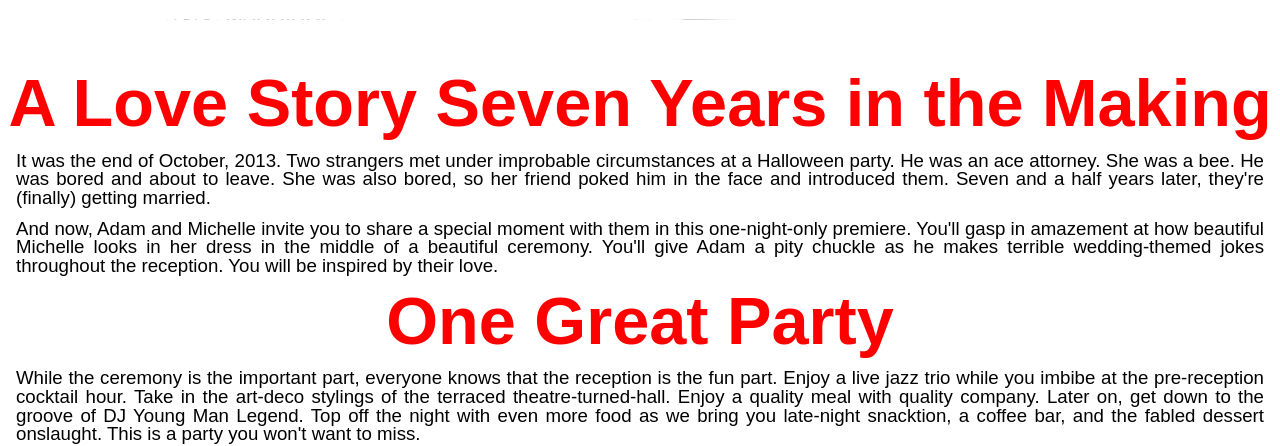
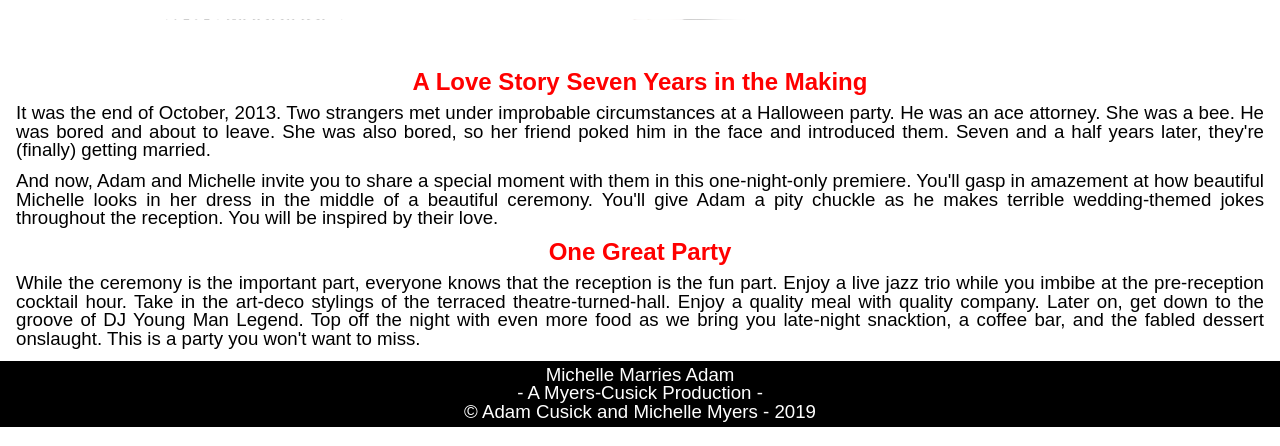
Before and after one commit to Cusickad/portfolio, a plain HTML site: page index.html in a window 1280 px wide. Shown: the part 1849-2295 px from the top of the page. Drawn offline with Linux system fonts and the light colour scheme.

Commit message:
Add files via upload

```diff
--- a/css/style.css
+++ b/css/style.css
@@ -118,6 +118,12 @@ section{
   margin-right: auto;
 }
 
+.home_text h2{
+  font-size: 18pt;
+  text-align: center;
+  margin-top: 10px;
+  margin-bottom: 10px
+}
 .home_content :nth-child(3){
   margin-bottom: 30px
 }
@@ -161,7 +167,7 @@ padding-top: 5px;
 padding-bottom: 5px;
 }
 
-legend{
+.form{
 width:auto;
 margin-left: auto;
 margin-right: auto;
```
